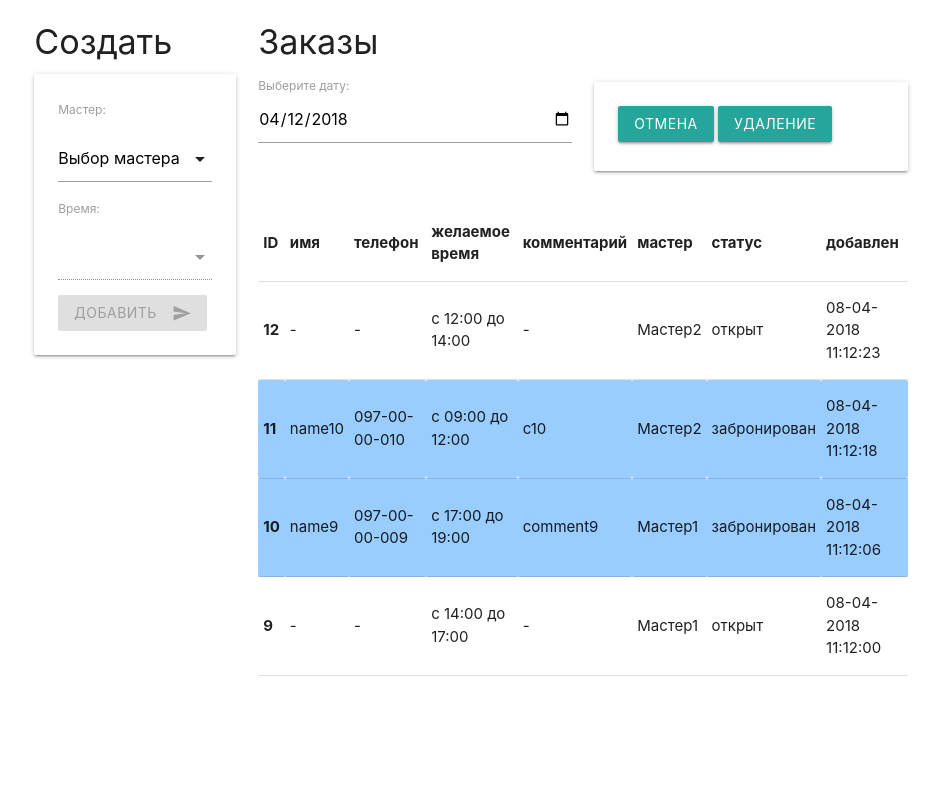
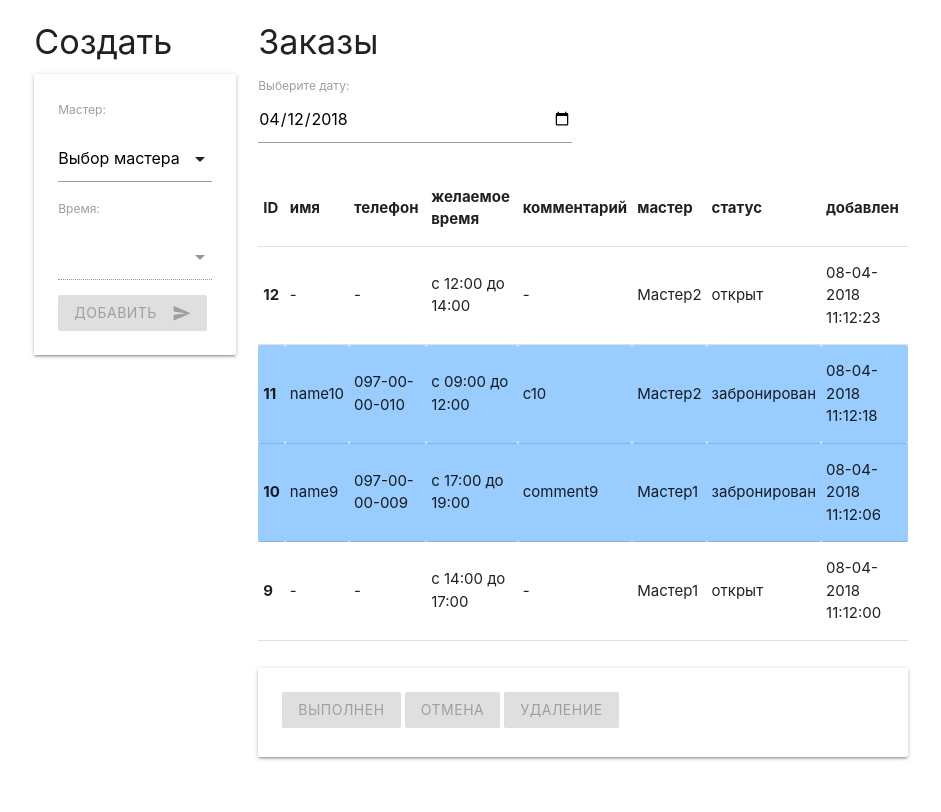
Before and after one commit to YuriiTrofimenko/phpNails, a PHP site: page /admin/index.html in a window 1280 px wide. Shown: the whole page, without its empty margins (169-1110 px from the left). Before the commit the page ends 676 px from the top, so only its background shows below. Run offline with PHP 8.4, Linux system fonts and the light colour scheme; data comes from the database, SQL or seed files in the repository.

Commit message:
admin prepare done button

```diff
--- a/admin/css/custom.css
+++ b/admin/css/custom.css
@@ -2,8 +2,12 @@ tr.BlueRow {background-color:#99CCFF;}
 tr.GreenRow {background-color:#CCFFCC;}
 tr.RedRow {background-color:#FFCCCC;}
 
-#cancelOrder, #deleteOrder{
+#doneOrder, #cancelOrder, #deleteOrder{
 	margin-bottom: 5px;
+}
+
+.selectedTableRow{
+    color: #26a69a;
 }
 
 /*.container {
--- a/admin/index.html
+++ b/admin/index.html
@@ -64,18 +64,7 @@
                                 </input>
                             </form>
                         </div>
-                        <div class="col s6">
-                            <div class="card horizontal">
-                              <div class="card-stacked">
-                                <div class="card-content">
-                                    <form>
-                                        <button id="cancelOrder" class="waves-effect waves-light btn" type="button">Отмена</button>
-                                        <button id="deleteOrder" class="waves-effect waves-light btn" type="button">Удаление</button>
-                                    </form>
-                                </div>
-                              </div>
-                            </div>
-                        </div>
+
                         <!-- <div class="col s12 m2 l2 xl2">
                             <form>
                                 <button class="waves-effect waves-light btn" type="button">Cancel</button>
@@ -87,8 +76,28 @@
                             </form>
                         </div> -->
                     </div>
+
                     <!-- Сюда при помощи jquery помещается шаблон, заполненный данными о заказах -->
-                    <div id="table-container">
+                    <div class="row">
+                        <div class="col s12 m12 l12 xl12">
+                            <div id="table-container">
+                            </div>
+                        </div>
+                    </div>
+                    <div class="row">
+                        <div class="col s12 m12 l12 xl12">
+                            <div class="card horizontal">
+                              <div class="card-stacked">
+                                <div class="card-content">
+                                    <form>
+                                        <button id="doneOrder" class="waves-effect waves-light btn" type="button">Выполнен</button>
+                                        <button id="cancelOrder" class="waves-effect waves-light btn" type="button">Отмена</button>
+                                        <button id="deleteOrder" class="waves-effect waves-light btn" type="button">Удаление</button>
+                                    </form>
+                                </div>
+                              </div>
+                            </div>
+                        </div>
                     </div>
                 </div>
             </div>
--- a/admin/js/custom.js
+++ b/admin/js/custom.js
@@ -128,6 +128,7 @@ $(document).ready(function() {
 
     //Готовим функцию заполнения таблицы данными о заказах
     function populateTable() {
+        $('#table-container').html("<div class='progress'><div class='indeterminate'></div></div>");
     	//Отправляем асинхронный запрос на сервер (в файл api/orders.php)
     	$.ajax({
             url: "../api/orders.php",
@@ -192,6 +193,15 @@ $(document).ready(function() {
             $("table td:contains('выполнен')").parent().addClass("GreenRow");
             $("table td:contains('отменен')").parent().addClass("RedRow");
 
+            $("#doneOrder, #cancelOrder, #deleteOrder").attr('disabled', '');
+
+            $("table tr:not(:first)").unbind("click");
+            $("table tr:not(:first)").click(function(){
+
+                //console.log($(this));
+                $("#doneOrder, #cancelOrder, #deleteOrder").removeAttr('disabled');
+                $(this).addClass("selectedTableRow").siblings().removeClass("selectedTableRow");
+            });
             //$('#create-order')[0].reset();
 
             $('#manicurists-select select')
@@ -243,6 +253,21 @@ $(document).ready(function() {
         });
     });
 
+    $('#doneOrder').click(function(ev){
+
+        ev.preventDefault();
+
+        if ($('.selectedTableRow').find('th').length === 0) {
+
+            alert('Сначала выберите одну строку в таблице');
+        } else {
+
+            console.log($('.selectedTableRow').find('th').text());
+        }
+
+
+    });
+
     $('#cancelOrder').click(function(ev){
 
         ev.preventDefault();
--- a/persistence/entities/Order.php
+++ b/persistence/entities/Order.php
@@ -113,6 +113,34 @@ class Order {
         }
     }
 
+    //Обновление данных в БД
+    static function updateOrderStatus($orderId, $newStatus) {
+
+        try {
+            //Получаем контекст для работы с БД
+            $pdo = getDbContext();
+            //Готовим sql-запрос обновления строки данных о заказе в таблицу Order
+            $ps = $pdo->prepare(
+                "UPDATE `Order` SET `status_id` = ? WHERE `id` = ?"
+                );
+
+            //выполняем запрос к БД
+            $ps->execute([$orderId, $newStatus]);
+        } catch (PDOException $e) {
+
+            $err = $e->getMessage();
+
+            if (substr($err, 0, strrpos($err, ":")) == 'SQLSTATE[23000]:Integrity constraint violation') {
+
+                return 1062;
+
+            } else {
+
+                return $e->getMessage();
+            }
+        }
+    }
+
     //DB -> object
     //Чтение одного заказа из БД (сейчас не используется, но может понадобиться в будущем)
     static function fromDB($id) {
```
